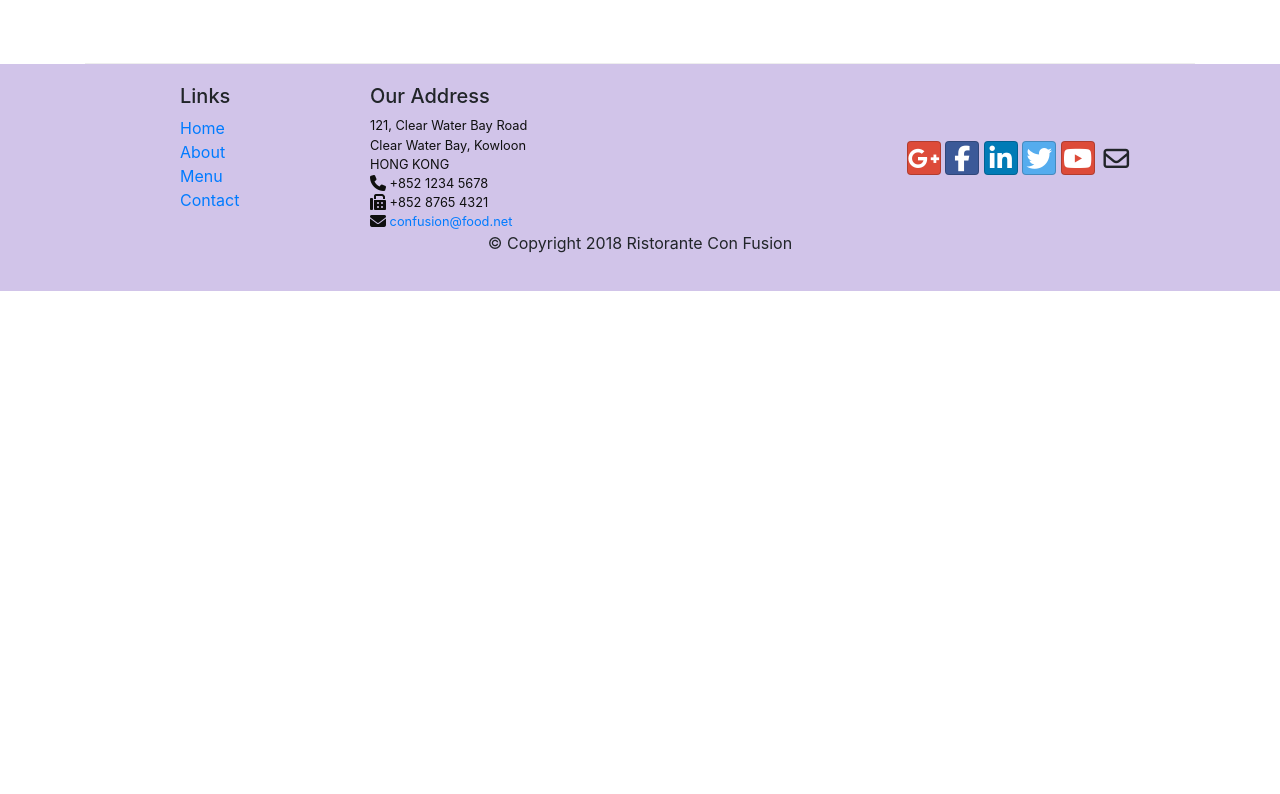
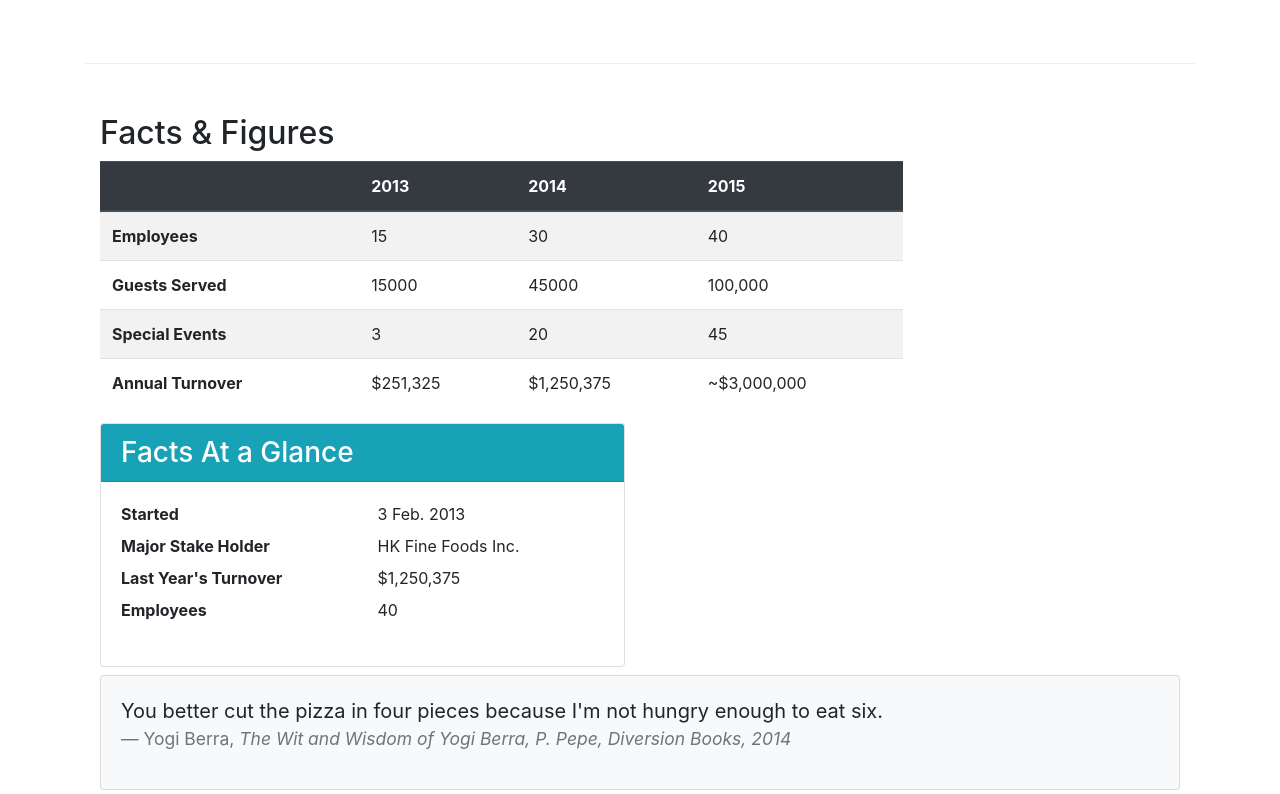
Before and after one commit to noussaiba99/bootstrapCoursera, a plain HTML site: page aboutus.html in a window 1280 px wide. Shown: the part 1490-2284 px from the top of the page. Before the commit the page ends 1781 px from the top, so only its background shows below. Drawn offline with nearby package versions, Linux system fonts and the light colour scheme.

Commit message:
Tables and Cards

```diff
--- a/aboutus.html
+++ b/aboutus.html
@@ -86,6 +86,84 @@
                 <p class="d-none d-sm-block">Award winning three-star Michelin chef with wide International experience having worked closely with whos-who in the culinary world, he specializes in creating mouthwatering Indo-Italian fusion experiences. He says, <em>Put together the cuisines from the two craziest cultures, and you get a winning hit! Amma Mia!</em></p>
             </div>
        </div>
+       <!--table in bootstrap-->
+       <div class="row row-content">
+        <div class="col-12 col-sm-9">
+            <h2>Facts &amp; Figures</h2>
+            <div class="table-responsive">
+                <table class="table table-striped">
+                    <thead class="thead-dark">
+                        <tr>
+                            <th>&nbsp;</th>
+                            <th>2013</th>
+                            <th>2014</th>
+                            <th>2015</th>
+                        </tr>
+                    </thead>
+                    <tbody>
+                        <tr>
+                            <th>Employees</th>
+                            <td>15</td>
+                            <td>30</td>
+                            <td>40</td>
+                        </tr>
+                        <tr>
+                            <th>Guests Served</th>
+                            <td>15000</td>
+                            <td>45000</td>
+                            <td>100,000</td>
+                        </tr>
+                        <tr>
+                            <th>Special Events</th>
+                            <td>3</td>
+                            <td>20</td>
+                            <td>45</td>
+                        </tr>
+                        <tr>
+                            <th>Annual Turnover</th>
+                            <td>$251,325</td>
+                            <td>$1,250,375</td>
+                            <td>~$3,000,000</td>
+                        </tr>
+                    </tbody>
+                </table>
+            </div>
+        </div>
+
+        <div class="col-12 col-sm-6">
+            <div class="card">
+                <h3 class="card-header bg-info text-white">Facts At a Glance</h3>
+                <div class="card-body">
+                    <dl class="row">
+                        <dt class="col-6">Started</dt>
+                        <dd class="col-6">3 Feb. 2013</dd>
+                        <dt class="col-6">Major Stake Holder</dt>
+                        <dd class="col-6">HK Fine Foods Inc.</dd>
+                        <dt class="col-6">Last Year's Turnover</dt>
+                        <dd class="col-6">$1,250,375</dd>
+                        <dt class="col-6">Employees</dt>
+                        <dd class="col-6">40</dd>
+                    </dl>
+                </div>
+            </div>
+        </div>
+        <div class="col-12">
+            <h1></h1>
+        </div>
+        <div class="col-12">
+            <div class="card card-body bg-light">
+                <blockquote class="blockquote">
+                    <p class="mb-0">You better cut the pizza in four pieces because
+                        I'm not hungry enough to eat six.</p>
+                    <footer class="blockquote-footer">Yogi Berra,
+                        <cite title="Source Title">The Wit and Wisdom of Yogi Berra,
+                        P. Pepe, Diversion Books, 2014</cite>
+                    </footer>
+                </blockquote>
+            </div>
+        </div>
+   </div>
+
 
     </div>
 
```
